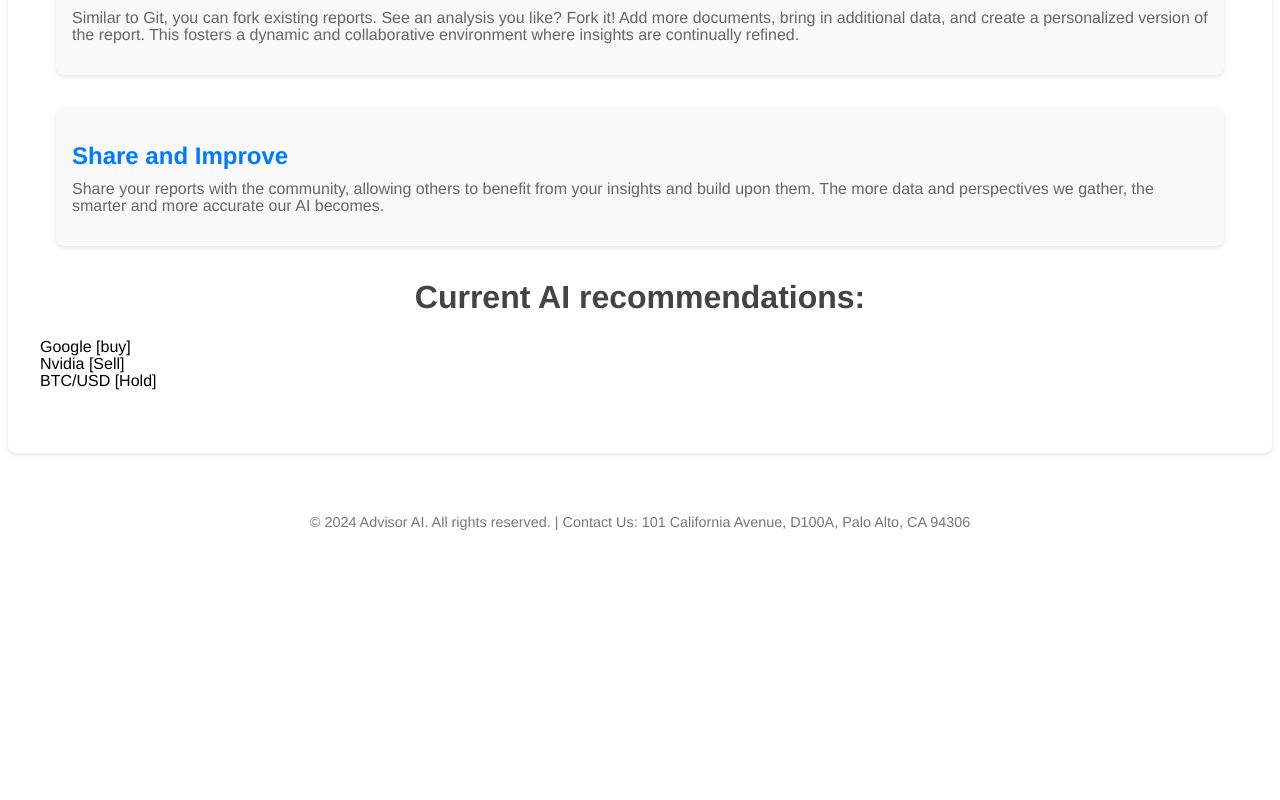
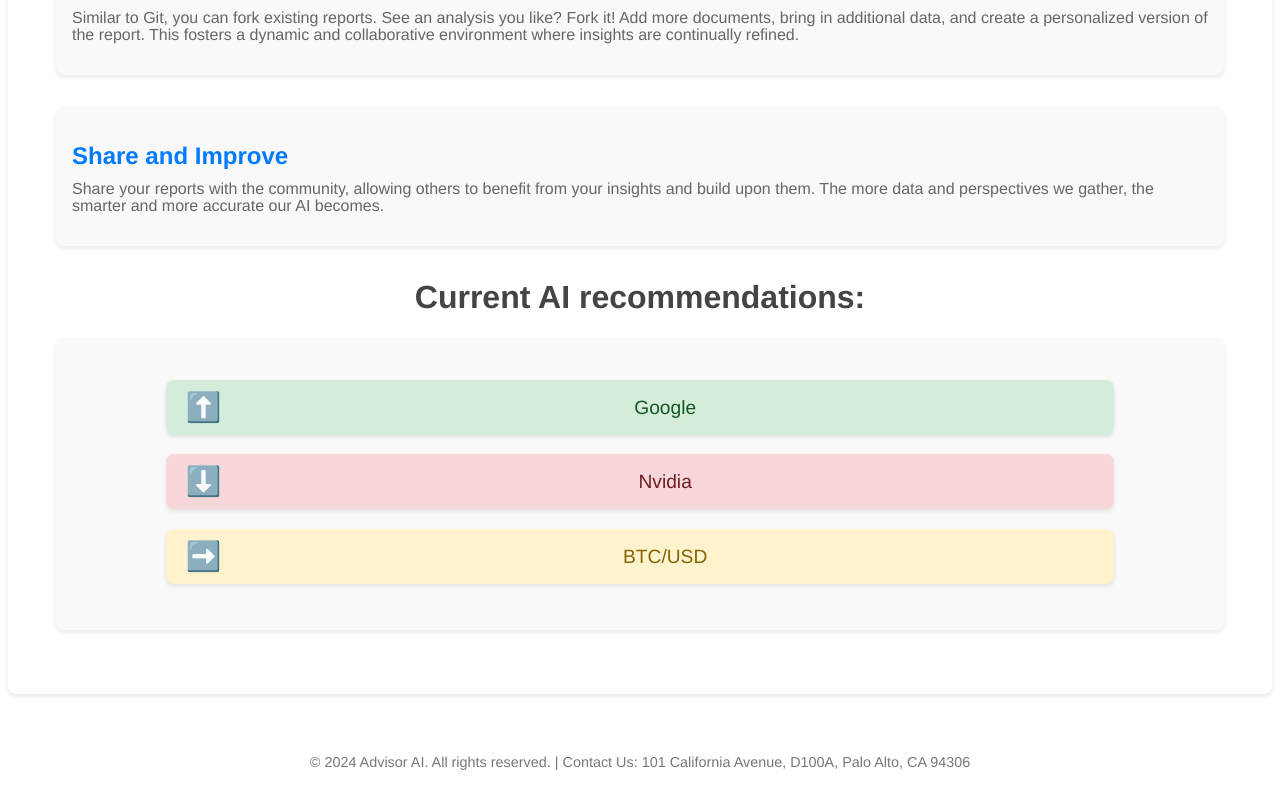
Before and after one commit to advisor-ai-us/platform, a Vue app in the folder webapp/dashboard/: page / in a window 1280 px wide. Shown: the part 800-1600 px from the top of the page. Before the commit the page ends 1360 px from the top, so only its background shows below. Built offline with nearby package versions, Linux system fonts and the light colour scheme; what vue-signature-pad, vue3-cookies would draw is missing.

Commit message:
Improve home page design and AI analysis text

```diff
--- a/webapp/dashboard/src/components/HomePageComponent.vue
+++ b/webapp/dashboard/src/components/HomePageComponent.vue
@@ -15,7 +15,7 @@
           </div>
           <div class="feature">
             <h3>AI Analysis</h3>
-            <p>The LLM analyzes the verfified documents, extracting key insights, identifying trends, and providing comprehensive stock recommendations. It’s like having a team of financial experts working for you around the clock.</p>
+            <p>The LLM analyzes the verified documents, extracting key insights, identifying trends, and providing comprehensive stock recommendations. It’s like having a team of financial experts working for you around the clock.</p>
           </div>
           <div class="feature">
             <h3>Collaborate and Fork</h3>
@@ -27,9 +27,20 @@
           </div>
         </div>
         <h2>Current AI recommendations:</h2>
-        <div>Google [buy]</div>
-        <div>Nvidia [Sell]</div>
-        <div>BTC/USD [Hold]</div>
+        <div class="feature">
+
+        <div class="recommendations">
+          <div class="recommendation buy">
+            <span class="icon">⬆️</span> Google <span class="action"></span>
+          </div>
+          <div class="recommendation sell">
+            <span class="icon">⬇️</span> Nvidia <span class="action"></span>
+          </div>
+          <div class="recommendation hold">
+            <span class="icon">➡️</span> BTC/USD <span class="action"></span>
+          </div>
+        </div>
+        </div>
       </div>
     </div>
     <div class="footer">
@@ -37,12 +48,6 @@
     </div>
   </div>
 </template>
-
-<script>
-export default {
-  name: 'HomePage'
-}
-</script>
 
 <style scoped>
 body {
@@ -143,6 +148,42 @@
 .button:hover {
   background: #0056b3;
 }
+.recommendations {
+  display: flex;
+  flex-direction: column;
+  align-items: center;
+  margin-top: 1em;
+}
+.recommendation {
+  display: flex;
+  align-items: center;
+  justify-content: space-between;
+  width: 80%;
+  padding: 1em;
+  margin: 0.5em 0;
+  border-radius: 8px;
+  box-shadow: 0 2px 4px rgba(0,0,0,0.1);
+  font-size: 1.2em;
+}
+.recommendation .icon {
+  font-size: 1.5em;
+  margin-right: 0.5em;
+}
+.recommendation.buy {
+  background: #d4edda;
+  color: #155724;
+}
+.recommendation.sell {
+  background: #f8d7da;
+  color: #721c24;
+}
+.recommendation.hold {
+  background: #fff3cd;
+  color: #856404;
+}
+.recommendation .action {
+  font-weight: bold;
+}
 .footer {
   text-align: center;
   padding: 2em 0;
```
